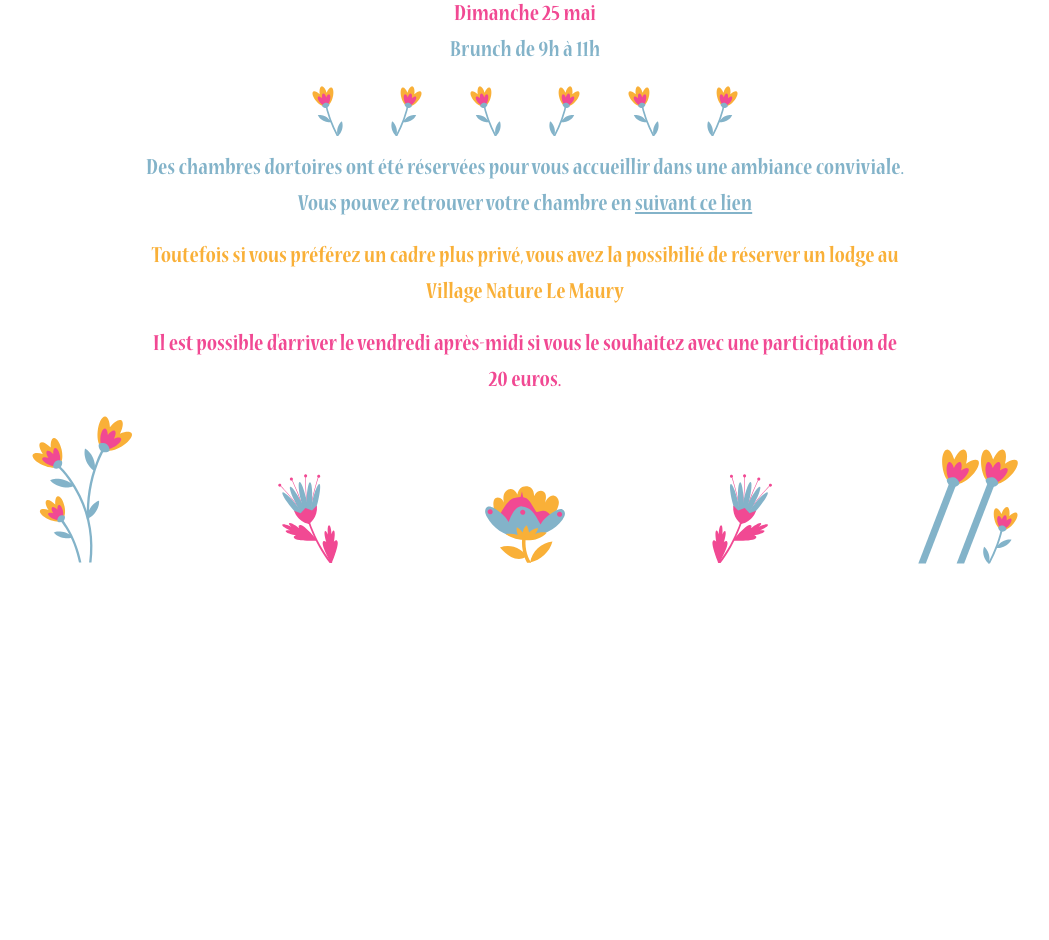
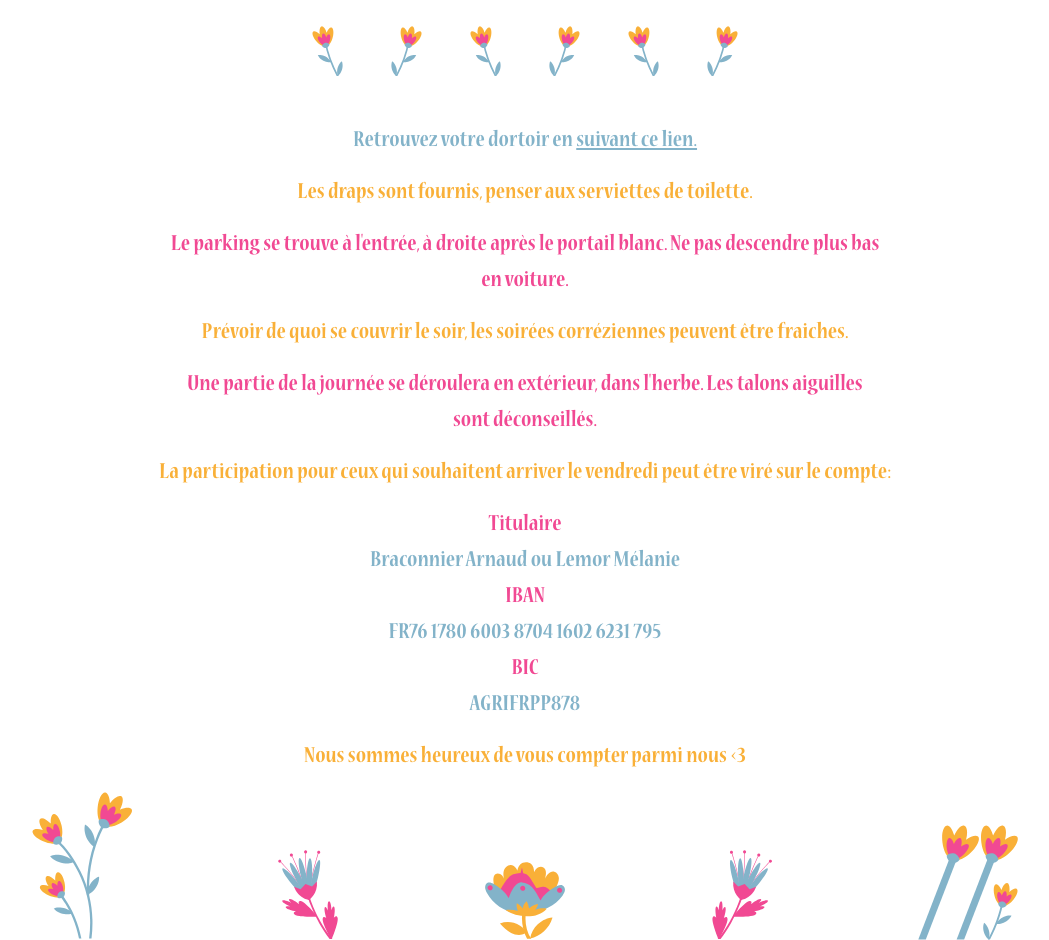
Before and after one commit to mathieumure/mariage-melbbk, a Next.js app: page /info in a window 1280 px wide. Shown: the part 860-1800 px from the top of the page, without its empty margins (115-1164 px from the left). Before the commit the page ends 1424 px from the top, so only its background shows below. Built offline with nearby package versions, Linux system fonts and the light colour scheme; no server answers; a web font is replaced by a local one.

Commit message:
feat: update data

```diff
--- a/src/app/info/page.tsx
+++ b/src/app/info/page.tsx
@@ -12,7 +12,6 @@ export default function Photo() {
       <BackLink />
       <SelectedUserOnPage />
       <h1 className={styles.title}>Information</h1>
-      <p className={styles.blue}>Mélanie et Arnaud sont heureux de vous convier à leur mariage qui sera célébré le</p>
       <h2 className={styles.pink}>Samedi 24 mai 2025</h2>
       <p className={styles.yellow}>au Junior Club House</p>
       <p className={styles.yellow}>La Croix // 19160 Junior Club House</p>
@@ -66,14 +65,26 @@ export default function Photo() {
         <FlowerLine />
       </div>
 
-      <p className={styles.blue}>
-        Des chambres dortoires ont été réservées pour vous accueillir dans une ambiance conviviale. Vous pouvez retrouver votre chambre en{' '}
+      <p className={styles.blue} style={{ marginTop: '3rem' }}>
+        Retrouvez votre dortoir en{' '}
         <Link href="/plan" className={styles.link}>
-          suivant ce lien
+          suivant ce lien.
         </Link>
       </p>
-      <p className={styles.yellow}>Toutefois si vous préférez un cadre plus privé, vous avez la possibilié de réserver un lodge au Village Nature Le Maury</p>
-      <p className={styles.pink}>Il est possible d&apos;arriver le vendredi après-midi si vous le souhaitez avec une participation de 20 euros.</p>
+      <p className={styles.yellow}>Les draps sont fournis, penser aux serviettes de toilette.</p>
+      <p className={styles.pink}>Le parking se trouve à l&apos;entrée, à droite après le portail blanc. Ne pas descendre plus bas en voiture.</p>
+      <p className={styles.yellow}>Prévoir de quoi se couvrir le soir, les soirées corréziennes peuvent être fraiches.</p>
+      <p className={styles.pink}>Une partie de la journée se déroulera en extérieur, dans l&apos;herbe. Les talons aiguilles sont déconseillés.</p>
+      <p className={styles.yellow}>La participation pour ceux qui souhaitent arriver le vendredi peut être viré sur le compte: </p>
+      <dl className={styles.program}>
+        <dt>Titulaire</dt>
+        <dd>Braconnier Arnaud ou Lemor Mélanie</dd>
+        <dt>IBAN</dt>
+        <dd>FR76 1780 6003 8704 1602 6231 795</dd>
+        <dt>BIC</dt>
+        <dd>AGRIFRPP878</dd>
+      </dl>
+      <p className={styles.yellow}>Nous sommes heureux de vous compter parmi nous &lt;3</p>
     </article>
   );
 }
--- a/src/data/attendees.ts
+++ b/src/data/attendees.ts
@@ -331,7 +331,7 @@ export const attendees: Array<Attendee> = [
   },
   {
     id: 56,
-    name: 'Louane',
+    name: 'Lou Anne',
     defi_photo: 'Mike',
   },
   {
@@ -617,7 +617,7 @@ export const attendees: Array<Attendee> = [
   },
   {
     id: 105,
-    name: 'Cyril',
+    name: 'Cyrille',
     defi_photo: 'Alice',
   },
   {
--- a/src/modules/navigation/components/NavLinks.tsx
+++ b/src/modules/navigation/components/NavLinks.tsx
@@ -33,7 +33,7 @@ export const NavLinks = () => {
       <li>
         <Link href="/gallery" className={styles.link}>
           <Gallery className={styles.linkIcon} />
-          Gallerie photos
+          Galerie photos
         </Link>
       </li>
     </ul>
```
Also changed, not shown: src/app/api/upload/route.ts (+3 -11 lines), src/app/gallery/gallery.module.css (+9 -0 lines), src/app/gallery/page.tsx (+11 -0 lines), src/middleware.ts (+10 -0 lines).
